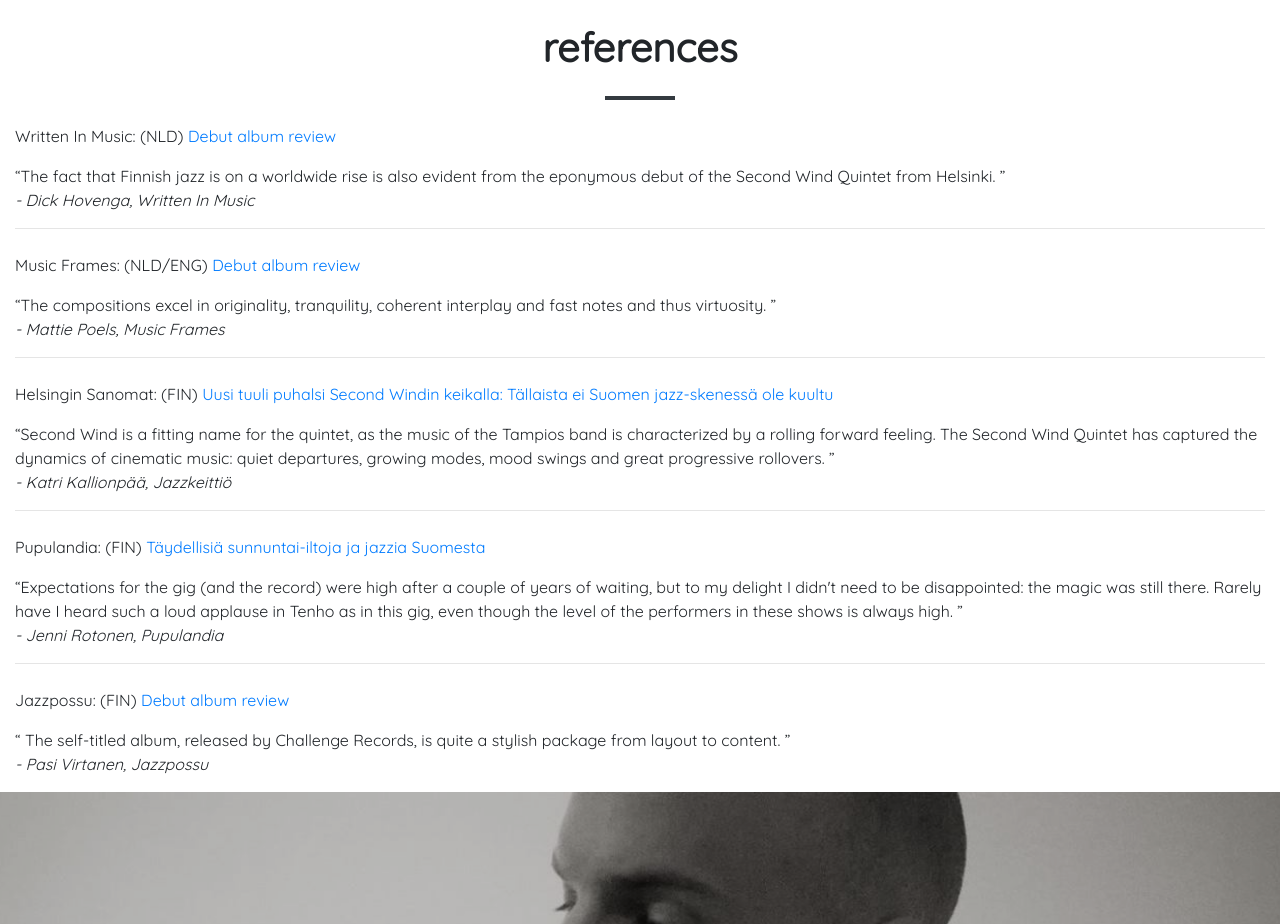
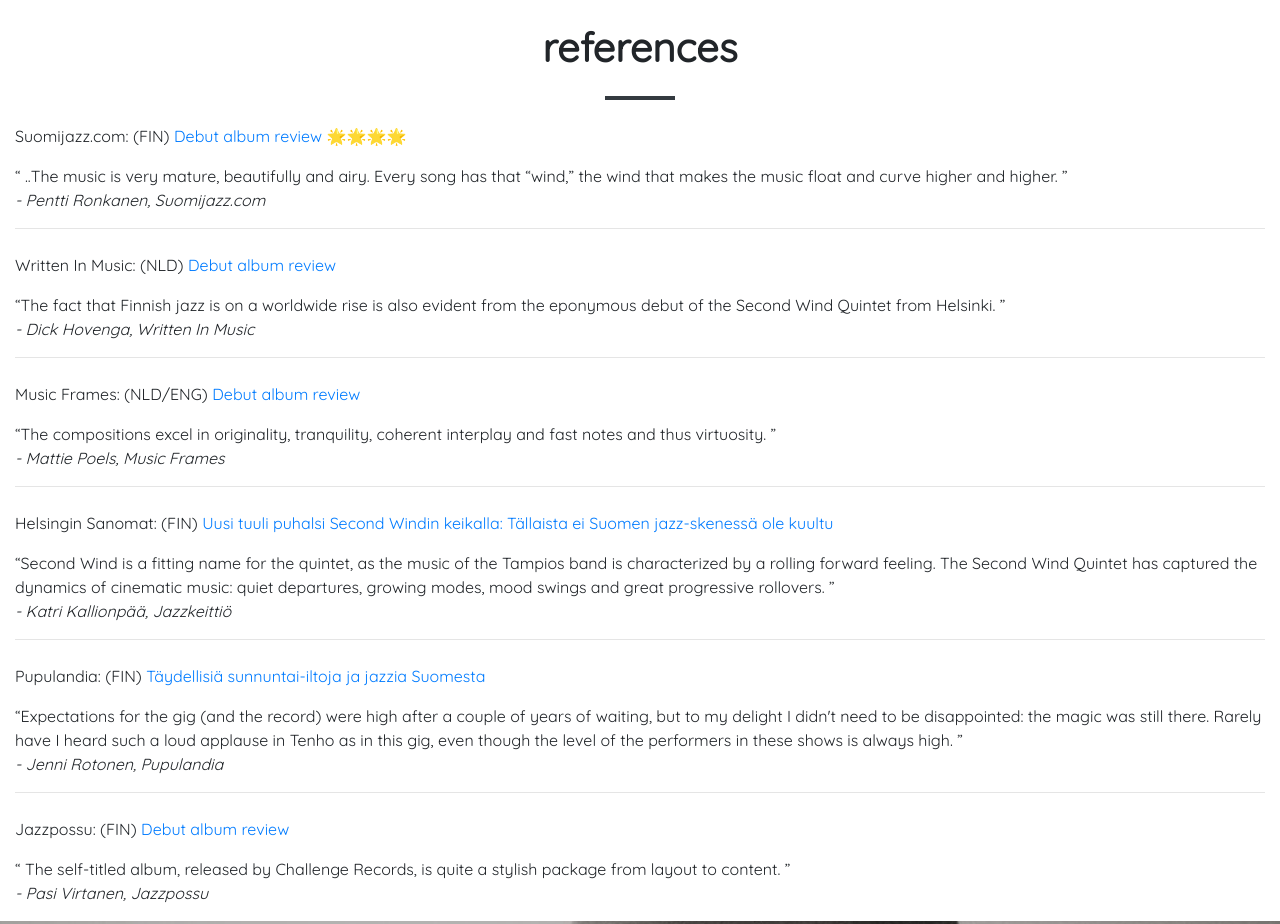
Before and after one commit to stutommi/stutommi.github.io, a website: page index.html in a window 1280 px wide. Shown: the part 2240-3164 px from the top of the page. Drawn offline with nearby package versions, Linux system fonts and the light colour scheme.

Commit message:
suomijazz review

```diff
--- a/index.html
+++ b/index.html
@@ -176,6 +176,17 @@
     </div>
     <div class="row">
       <div class="col">
+        <p class="mt-4">Suomijazz.com: (FIN)
+          <a href="http://suomijazz.com/levyarviot/2020/04/second-wind-quintet-second-wind-quintet/?fbclid=IwAR22rG_XVRs1q5TmEDeU0X4g0xWUI8owSr0FRErQcMVZp1NyhxOzjFpD_2c" target="_blank" rel="noopener noreferrer">Debut album review</a>
+          &#x1F31F;&#x1F31F;&#x1F31F;&#x1F31F;
+        </p>
+        <blockquote>
+          <q>
+            ..The music is very mature, beautifully and airy. Every song has that “wind,” the wind that makes the music float and curve higher and higher.
+          </q>
+          <p><cite>- Pentti Ronkanen, Suomijazz.com</cite></p>
+        </blockquote>
+        <hr>
         <p class="mt-4">Written In Music: (NLD)
           <a href="https://writteninmusic.com/albumrecensie/second-wind-quintet-second-wind-quintet/" target="_blank" rel="noopener noreferrer">Debut album review</a>
         </p>
```
